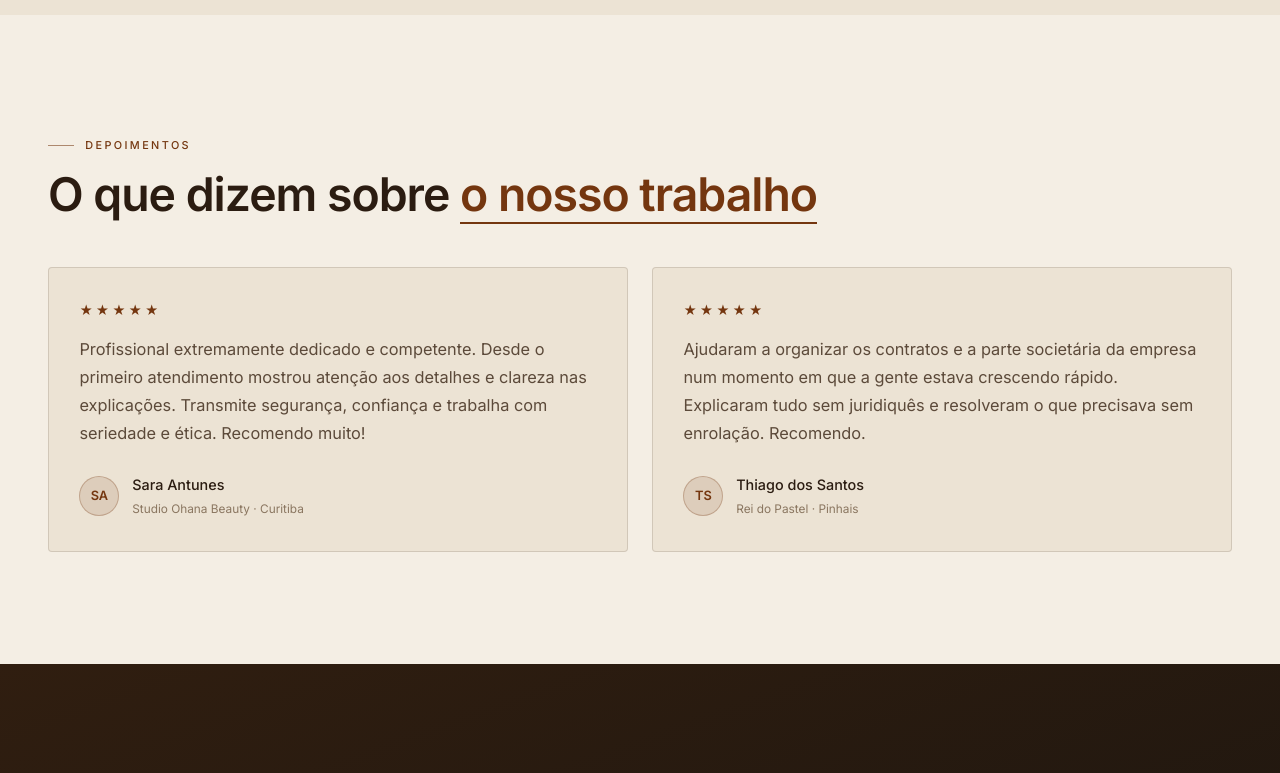
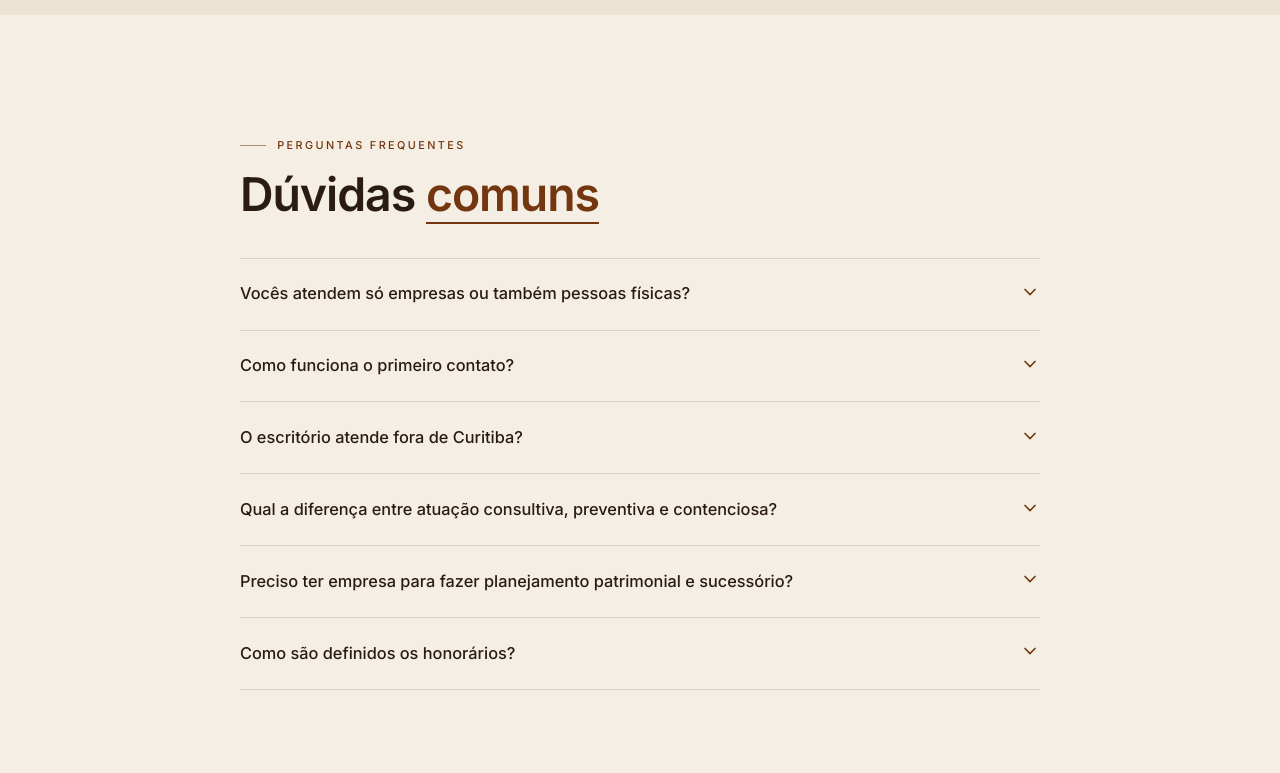
Before and after one commit to kelvincarvalho/tqa_advogados, a plain HTML site: page index.html in a window 1280 px wide. Shown: the part 4920-5693 px from the top of the page. Drawn offline with Linux system fonts and the light colour scheme.

Commit message:
feat: seção de perguntas frequentes
Nova seção de FAQ (acordeão nativo, sem JS) entre "Como trabalhamos"
e "Depoimentos", com dados estruturados FAQPage gerados a partir do
data.js. Reforça conteúdo e ajuda o site a responder buscas long-tail.

Co-Authored-By: Claude Sonnet 5 <noreply@anthropic.com>

```diff
--- a/css/style.css
+++ b/css/style.css
@@ -557,6 +557,36 @@ h2 em::after {
 .pstep-body p { font-size: .85rem; color: var(--text-soft); font-weight: 300; line-height: 1.7; }
 
 /* ============================================================
+   PERGUNTAS FREQUENTES
+   ============================================================ */
+.faq { background: var(--paper); padding: clamp(4rem, 9vw, 7rem) clamp(1.25rem, 5vw, 3rem); }
+.faq-inner { max-width: 800px; margin: 0 auto; }
+.faq .section-head { margin-bottom: 2.4rem; }
+
+.faq-list { display: flex; flex-direction: column; border-top: 1px solid var(--line); }
+.faq-item { border-bottom: 1px solid var(--line); }
+.faq-item summary {
+  list-style: none; cursor: pointer;
+  display: flex; align-items: flex-start; justify-content: space-between; gap: 1.4rem;
+  padding: 1.35rem 0;
+  font-family: var(--geo); font-weight: 500; font-size: 1.02rem; color: var(--text);
+  transition: color .2s;
+}
+.faq-item summary::-webkit-details-marker { display: none; }
+.faq-item summary::marker { content: ''; }
+.faq-item summary:hover { color: var(--rust); }
+.faq-chevron {
+  width: 20px; height: 20px; flex-shrink: 0; margin-top: .1rem;
+  color: var(--rust); transition: transform .3s var(--ease);
+}
+.faq-item[open] summary { color: var(--rust); }
+.faq-item[open] .faq-chevron { transform: rotate(180deg); }
+.faq-answer { padding: 0 0 1.5rem; max-width: 64ch; }
+.faq-answer p { font-size: .92rem; color: var(--text-soft); font-weight: 300; line-height: 1.85; }
+.faq-item[open] .faq-answer { animation: faqReveal .28s var(--ease); }
+@keyframes faqReveal { from { opacity: 0; transform: translateY(-4px); } to { opacity: 1; transform: none; } }
+
+/* ============================================================
    DEPOIMENTOS
    ============================================================ */
 .testimonials {
@@ -788,7 +818,7 @@ h2 em::after {
 @media (max-width: 680px) {
   :root { --nav-h: 64px; }
 
-  section, .partners, .manifesto, .services, .process, .testimonials, .contact {
+  section, .partners, .manifesto, .services, .process, .faq, .testimonials, .contact {
     padding-left: max(1.25rem, env(safe-area-inset-left));
     padding-right: max(1.25rem, env(safe-area-inset-right));
     padding-top: clamp(3.25rem, 12vw, 4.5rem);
--- a/index.html
+++ b/index.html
@@ -240,6 +240,17 @@
     </div>
   </section>
 
+  <!-- ═══════════════ PERGUNTAS FREQUENTES ═══════════════ -->
+  <section id="faq" class="faq" aria-label="Perguntas frequentes">
+    <div class="faq-inner">
+      <div class="section-head reveal">
+        <p class="eyebrow" id="faq-eyebrow"></p>
+        <h2 id="faq-title"></h2>
+      </div>
+      <div class="faq-list" id="faq-list"></div>
+    </div>
+  </section>
+
   <!-- ═══════════════ DEPOIMENTOS ═══════════════ -->
   <section id="depoimentos" class="testimonials" aria-label="Depoimentos">
     <div class="section-head reveal">
--- a/js/data.js
+++ b/js/data.js
@@ -223,6 +223,38 @@ const SITE = {
     ],
   },
 
+  /* ── Perguntas frequentes ───────────────────────────────────── */
+  faq: {
+    eyebrow: 'Perguntas frequentes',
+    title:   'Dúvidas <em>comuns</em>',
+    items: [
+      {
+        q: 'Vocês atendem só empresas ou também pessoas físicas?',
+        a: 'Atendemos empresas, empresários e famílias. O foco é empresarial e patrimonial — contratos, questões societárias, trabalhistas e tributárias da empresa — e também a organização e a proteção do patrimônio pessoal e a sucessão familiar.',
+      },
+      {
+        q: 'Como funciona o primeiro contato?',
+        a: 'Você fala com o escritório por WhatsApp, e-mail ou pelo formulário do site, contando brevemente a situação. Retornamos para agendar uma conversa inicial — presencial em Curitiba ou online.',
+      },
+      {
+        q: 'O escritório atende fora de Curitiba?',
+        a: 'Sim. A base é em Curitiba e na região metropolitana, com atendimento presencial na região e digital em todo o Brasil.',
+      },
+      {
+        q: 'Qual a diferença entre atuação consultiva, preventiva e contenciosa?',
+        a: 'Consultiva é a orientação no dia a dia para decidir com segurança. Preventiva é estruturar contratos e rotinas para evitar o conflito antes que ele exista. Contenciosa é a defesa dos seus interesses em negociação, em câmara arbitral ou em juízo, quando o conflito já chegou. No TQA, as três frentes ficam com a mesma equipe.',
+      },
+      {
+        q: 'Preciso ter empresa para fazer planejamento patrimonial e sucessório?',
+        a: 'Não. O planejamento serve tanto para o patrimônio de empresários quanto para famílias — imóveis, participações societárias, investimentos e a organização da herança, inclusive por meio de holding quando faz sentido.',
+      },
+      {
+        q: 'Como são definidos os honorários?',
+        a: 'Os honorários são definidos caso a caso, conforme a natureza, a complexidade e a extensão da demanda, em observância à Tabela de Honorários da OAB/PR. O primeiro contato destina-se a entender a situação.',
+      },
+    ],
+  },
+
   /* ── Contato ─────────────────────────────────────────────────── */
   contact: {
     eyebrow: 'Contato',
--- a/js/render.js
+++ b/js/render.js
@@ -149,6 +149,39 @@ const Render = (function () {
     }).join(''));
   }
 
+  /* ── Perguntas frequentes ───────────────────────────────────── */
+  function faq(data) {
+    text('faq-eyebrow', data.eyebrow);
+    mount('faq-title', data.title);
+
+    mount('faq-list', data.items.map(function (it, i) {
+      return '<details class="faq-item reveal" style="--d:' + (i * 50) + 'ms">'
+        + '<summary>' + it.q
+        +   '<svg class="faq-chevron" viewBox="0 0 24 24" fill="none" stroke="currentColor"'
+        +     ' stroke-width="2" stroke-linecap="round" aria-hidden="true"><path d="M6 9l6 6 6-6"/></svg>'
+        + '</summary>'
+        + '<div class="faq-answer"><p>' + it.a + '</p></div>'
+        + '</details>';
+    }).join(''));
+
+    // Dados estruturados FAQPage (fonte única = data.js)
+    var ld = {
+      '@context': 'https://schema.org',
+      '@type': 'FAQPage',
+      'mainEntity': data.items.map(function (it) {
+        return {
+          '@type': 'Question',
+          'name': it.q,
+          'acceptedAnswer': { '@type': 'Answer', 'text': it.a.replace(/<[^>]+>/g, '') }
+        };
+      })
+    };
+    var s = document.createElement('script');
+    s.type = 'application/ld+json';
+    s.textContent = JSON.stringify(ld);
+    document.head.appendChild(s);
+  }
+
   /* ── Depoimentos ─────────────────────────────────────────────── */
   function testimonials(data) {
     text('testimonials-eyebrow', data.eyebrow);
@@ -263,6 +296,7 @@ const Render = (function () {
     manifesto(data.manifesto);
     services(data.services);
     process(data.process);
+    faq(data.faq);
     testimonials(data.testimonials);
     contact(data.contact, data.partners, data.brand);
     contactAreas(data.contactAreas);
```
